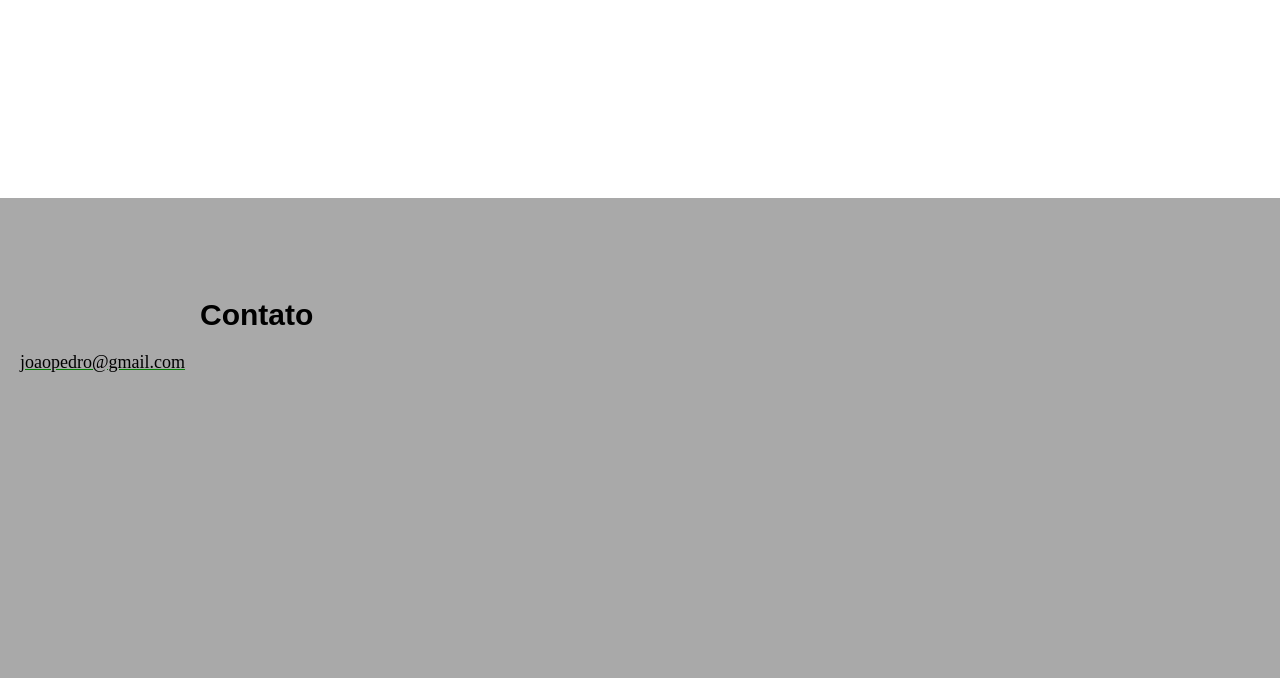
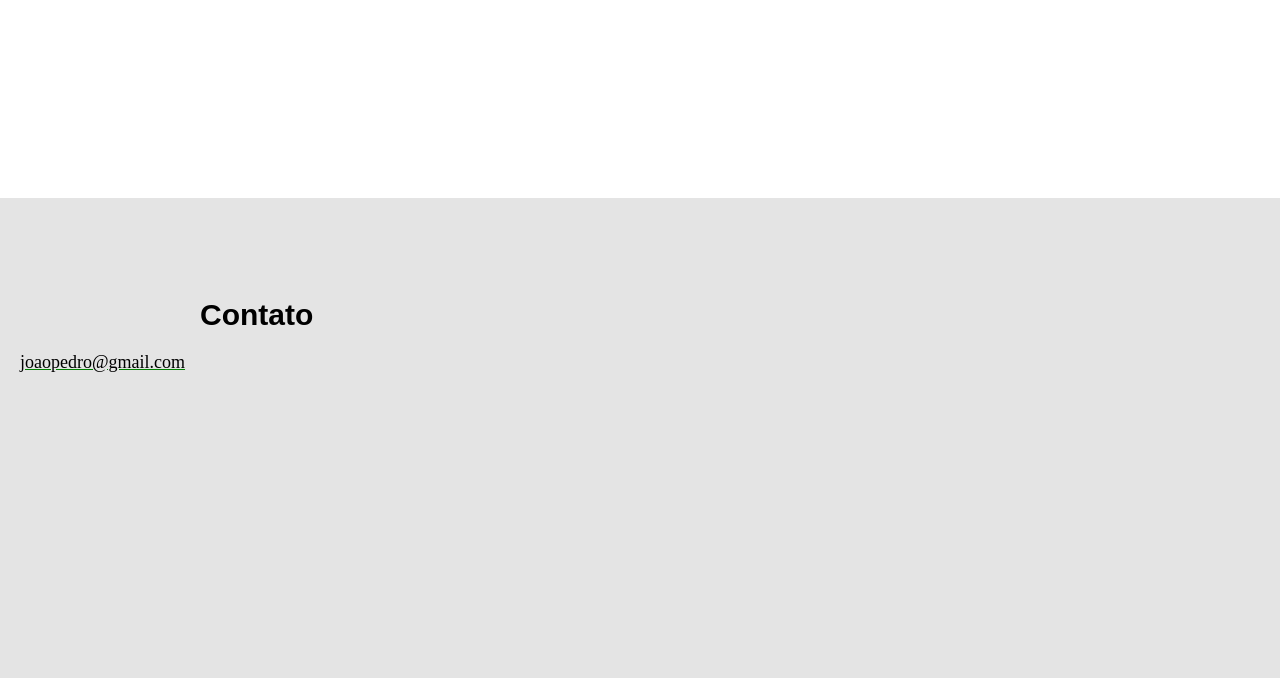
Before and after one commit to Marques35/Artferos, a PHP site: page /Menu-inicio.html in a window 1280 px wide; the page is wider, and only the part inside the window is pictured. Shown: the part 1832-2510 px from the top of that part. Run offline with PHP 8.4, Linux system fonts and the light colour scheme.

Commit message:
carrosel.css

```diff
--- a/carrossel.css
+++ b/carrossel.css
@@ -80,7 +80,7 @@ section.slider{
 
 
 .fim{
-    background-color: darkgrey;
+    background-color: rgb(228, 228, 228);
     width:100%;
 	height:60%;
 	position:absolute;
```
